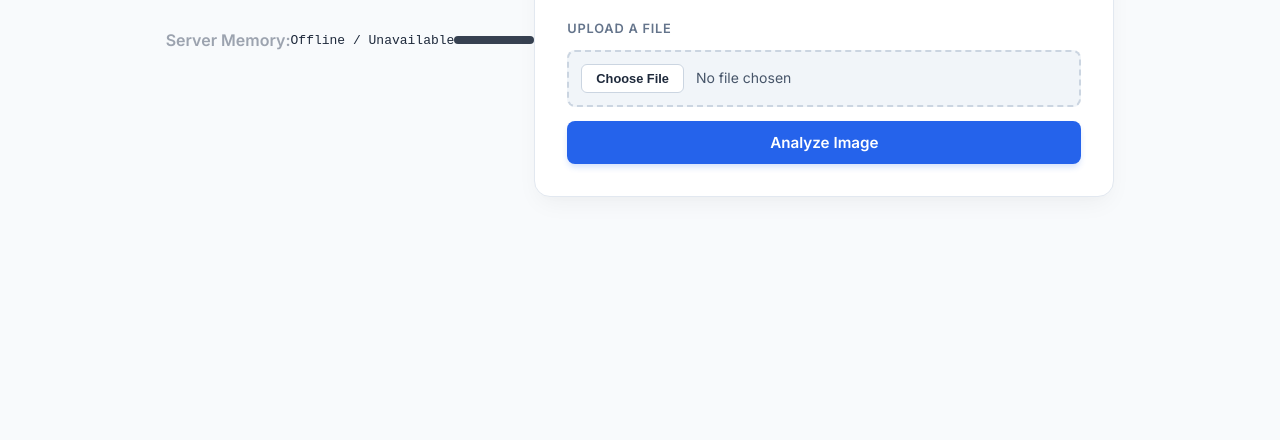
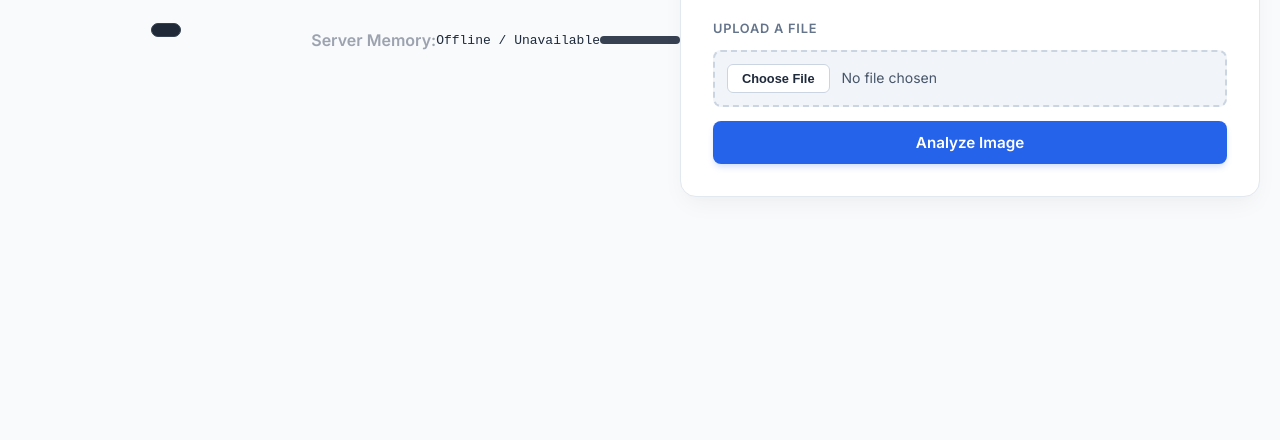
Before and after one commit to charleydcruze/cat_dog_image_classifier, a plain HTML site: page index.html in a window 1280 px wide. Shown: the part 360-800 px from the top of the page. Drawn offline with Linux system fonts and the light colour scheme; no server answers.

Commit message:
Changing styling again third time lucky.

```diff
--- a/CSS/style.css
+++ b/CSS/style.css
@@ -272,21 +272,20 @@ input[type="file"]:focus-visible {
 
 /* Live RAM Monitor */
 
+
 .ram-widget {
-    position: fixed;
-    top: 15px;
-    right: 15px;
-    z-index: 9999;
+    position: static;
+    margin: 0 auto 20px auto;
+    width: fit-content;
     display: flex;
     align-items: center;
     gap: 10px;
     background-color: #1f2937;
-    padding: 6px 12px;
+    padding: 6px 14px;
     border-radius: 8px;
-    font-size: 0.8rem;
+    font-size: 0.85rem;
     color: #e5e7eb;
     border: 1px solid #374151;
-    box-shadow: 0 4px 6px rgba(0, 0, 0, 0.3);
 }
 
 .ram-label {
```
